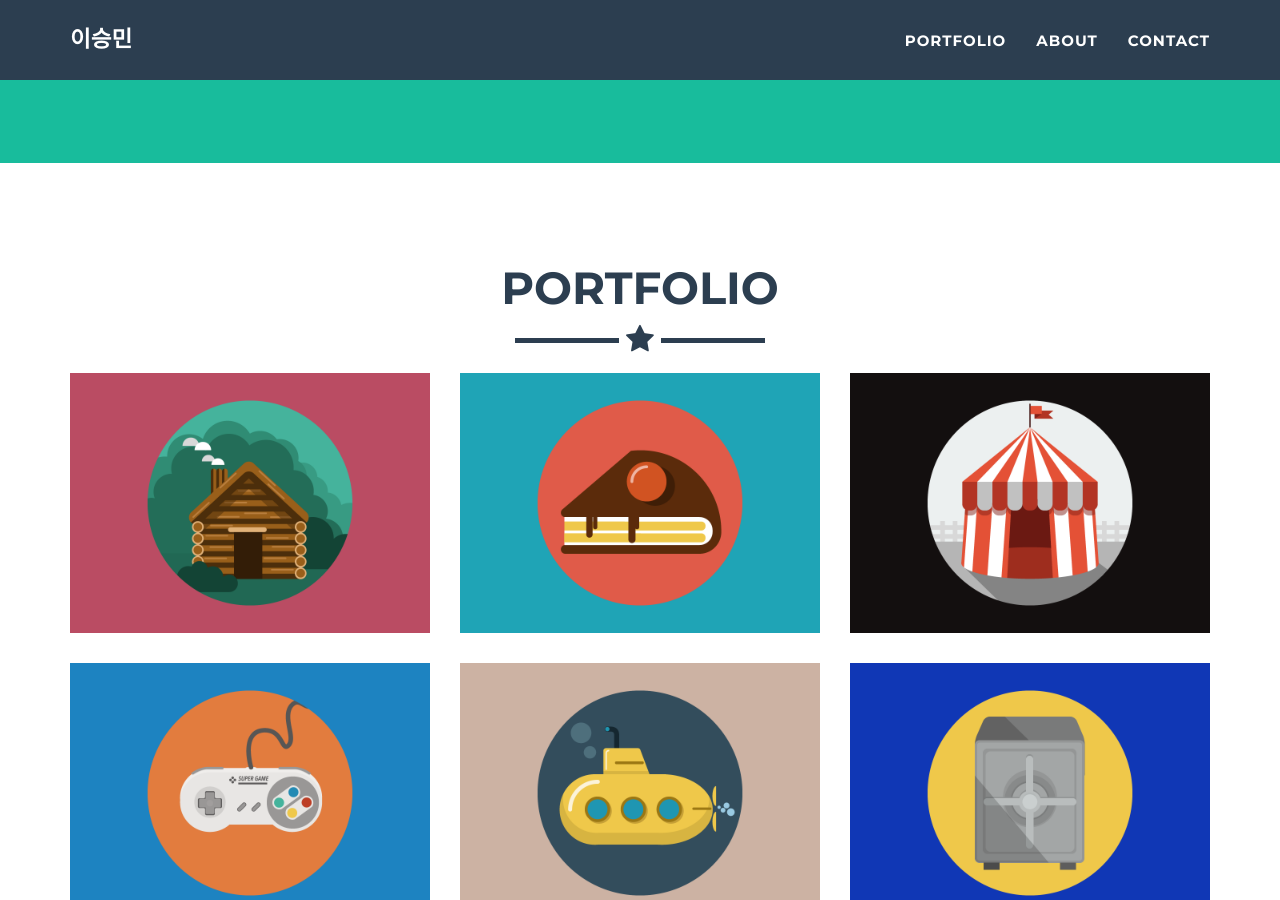
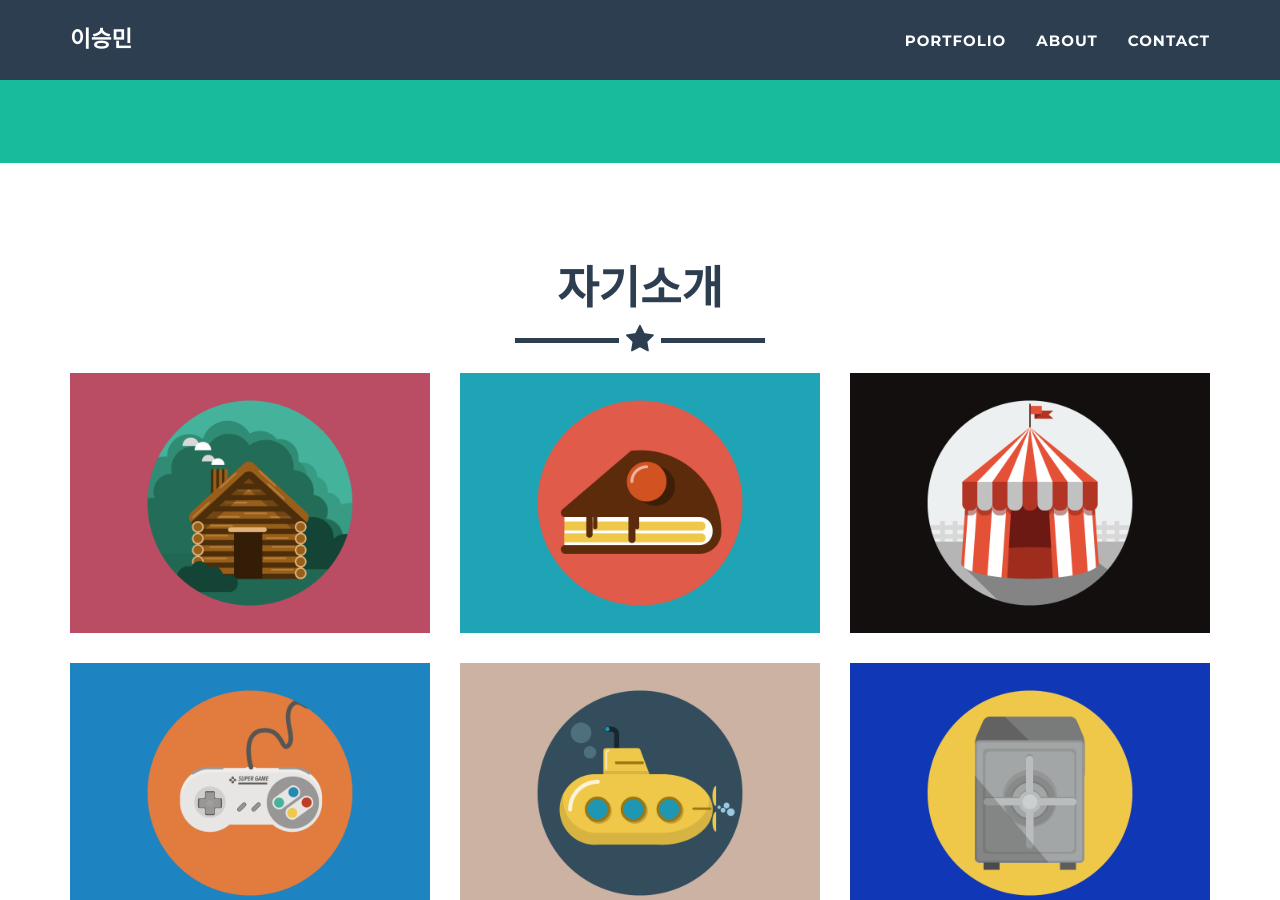
Before and after one commit to smlee5270/smlee5270.github.io, a Jekyll site: the page built from _posts/2014-07-18-project-1.markdown, in a window 1280 px wide and 900 px high, scrolled down 612 px. Built offline with Jekyll 4.4.1, drawn with Linux system fonts in a browser that asks for light colours; our own code applies the rules of GitHub Pages for plain Markdown files.

Commit message:
ㄻㄻㄻㄹㄻ

```diff
--- a/_includes/portfolio_grid.html
+++ b/_includes/portfolio_grid.html
@@ -4,7 +4,7 @@
         <div class="container">
             <div class="row">
                 <div class="col-lg-12 text-center">
-                    <h2>portfolio</h2>
+                    <h2>자기소개</h2>
                     <hr class="star-primary">
                 </div>
             </div>
--- /dev/null
+++ b/index.html
@@ -0,0 +1,3 @@
+---
+layout: default
+---
```
